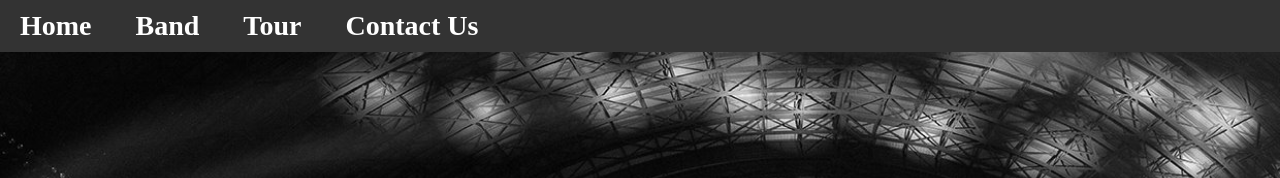
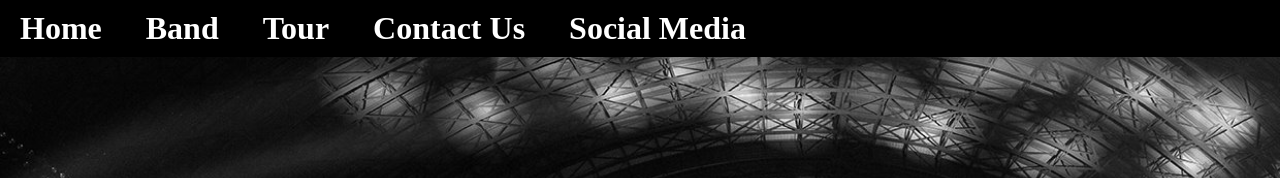
Before and after one commit to mphifer/assignment6, a plain HTML site: page index.html in a window 1280 px wide. Shown: the top 178 px of the page. Drawn offline with nearby package versions, Linux system fonts and the light colour scheme.

Commit message:
change background color, font size, add link to header

```diff
--- a/index.html
+++ b/index.html
@@ -29,6 +29,7 @@
           <li><a href="#band">Band</a></li>
           <li><a href="#tour">Tour</a></li>
           <li><a href="#contact-us">Contact Us</a></li>
+					<li><a href="#socialmedia">Social Media</a></li>
         </ul>
       </nav>
     </header>
@@ -172,7 +173,7 @@
     </main>
 
     <footer>
-      <div class="socialmedia">
+      <div class="socialmedia" id="socialmedia">
         <a href="https://twitter.com/foofighters" target="_blank"><img src="images/twitter.png" alt="twitter" title="Twitter" /></a>
 
         <a href="https://www.facebook.com/foofighters/" target="_blank"><img src="images/facebook.png" alt="facebook" title="facebook" /></a>
--- a/style/style.css
+++ b/style/style.css
@@ -27,7 +27,7 @@ p {
 *=========================================*/
 
 header {
-  background: #333;
+  background: black;
   position: fixed;
   left: 0;
   right: 0;
@@ -42,7 +42,7 @@ header nav a {
   color: white;
   text-decoration: none;
   font-weight: bold;
-  font-size: 28px;
+  font-size: 32px;
   margin: 0 20px;
 }
 
```
